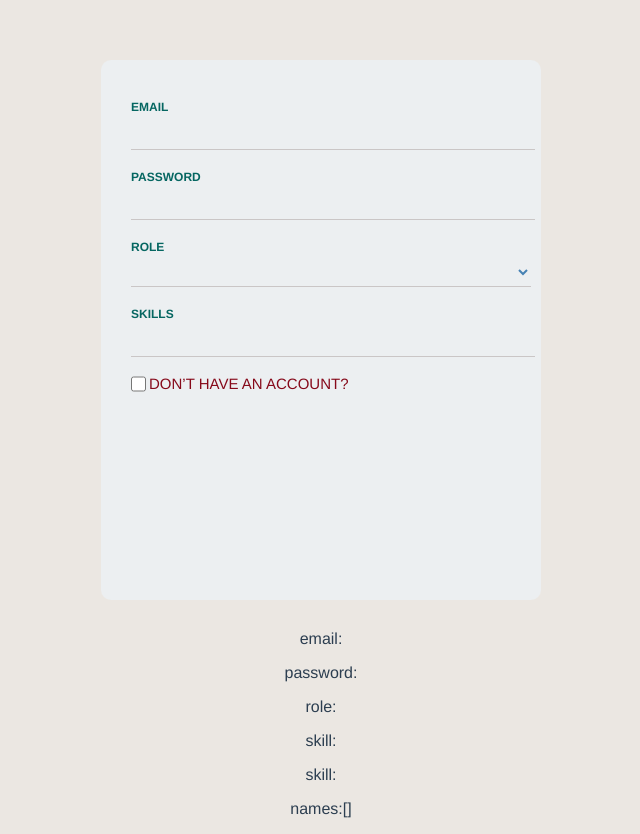
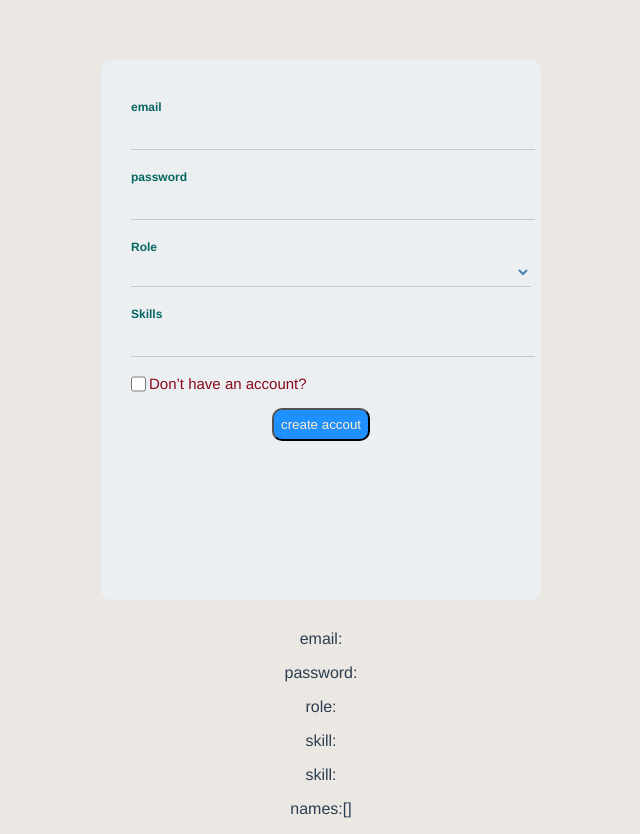
Before and after one commit to ayekaday/forms, a Vue app: page / in a window 1280 px wide. Shown: the whole page, without its empty margins (319-959 px from the left). Built offline with nearby package versions, Linux system fonts and the light colour scheme.

Commit message:
add pw error condition

```diff
--- a/src/components/SignUp.vue
+++ b/src/components/SignUp.vue
@@ -1,9 +1,10 @@
 <template>
-  <form>
+  <form @submit.prevent="submit">
     <label for="">email</label>
     <input type="email" v-model="email" />
     <label for="">password</label>
     <input type="password" v-model="password" />
+    <p v-if="pwerror" class="pwerror">{{ pwerror }}</p>
     <label for="">Role</label>
     <div>
       <select v-model="role">
@@ -26,6 +27,10 @@
       <input type="checkbox" /><span class="check"
         >Don’t have an account?
       </span>
+    </div>
+
+    <div class="aline">
+      <button type="submit" class="submit">create accout</button>
     </div>
 
     <!-- multiple checkbox -->
@@ -72,6 +77,7 @@ export default {
       skill: "",
       skills: [],
       names: [],
+      pwerror: "",
     };
   },
   methods: {
@@ -86,6 +92,13 @@ export default {
         return loopSkill != skill;
       });
     },
+    submit() {
+      const specialChar = /[!@#$%^&*(),.?":{}|<>]/;
+      if (this.pwerror.length < 8 && !specialChar.test(this.password)) {
+        this.pwerror =
+          "Your password must be at least 8 characters and contain a special character!";
+      } else alert("Form submitted successfully!");
+    },
   },
 };
 </script>
@@ -95,7 +108,6 @@ form {
   background-color: rgb(236, 239, 241);
   width: 400px;
   height: 500px;
-  text-transform: uppercase;
   margin: 30px auto;
   padding: 20px;
   text-align: left;
@@ -141,4 +153,19 @@ input[type="checkbox"] {
   margin-left: 10px;
   color: rgb(53, 35, 134);
 }
+.submit {
+  background-color: dodgerblue;
+  border-radius: 10px;
+  padding: 7px;
+  color: blanchedalmond;
+}
+.aline {
+  text-align: center;
+  margin-top: 15px;
+}
+.pwerror {
+  color: red;
+  font-weight: bold;
+  margin-left: 10px;
+}
 </style>
```
